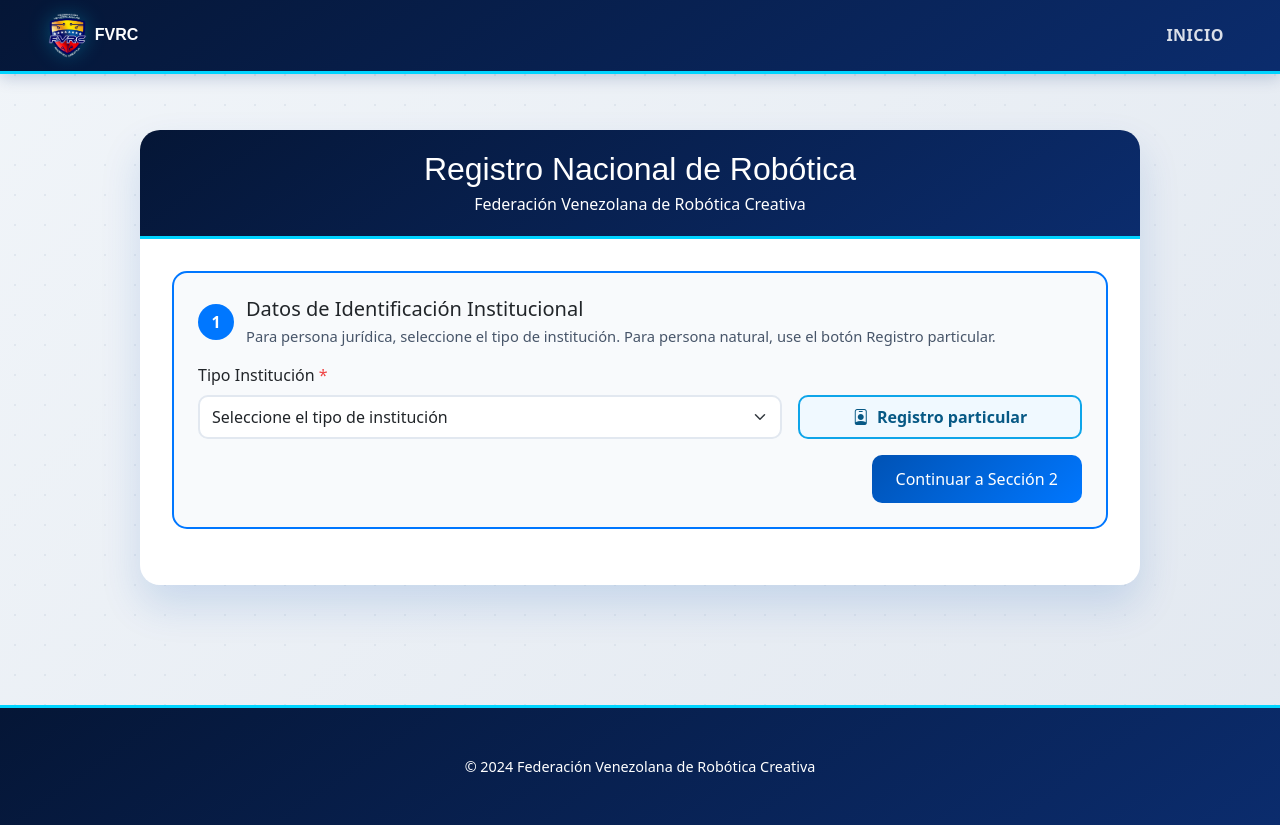
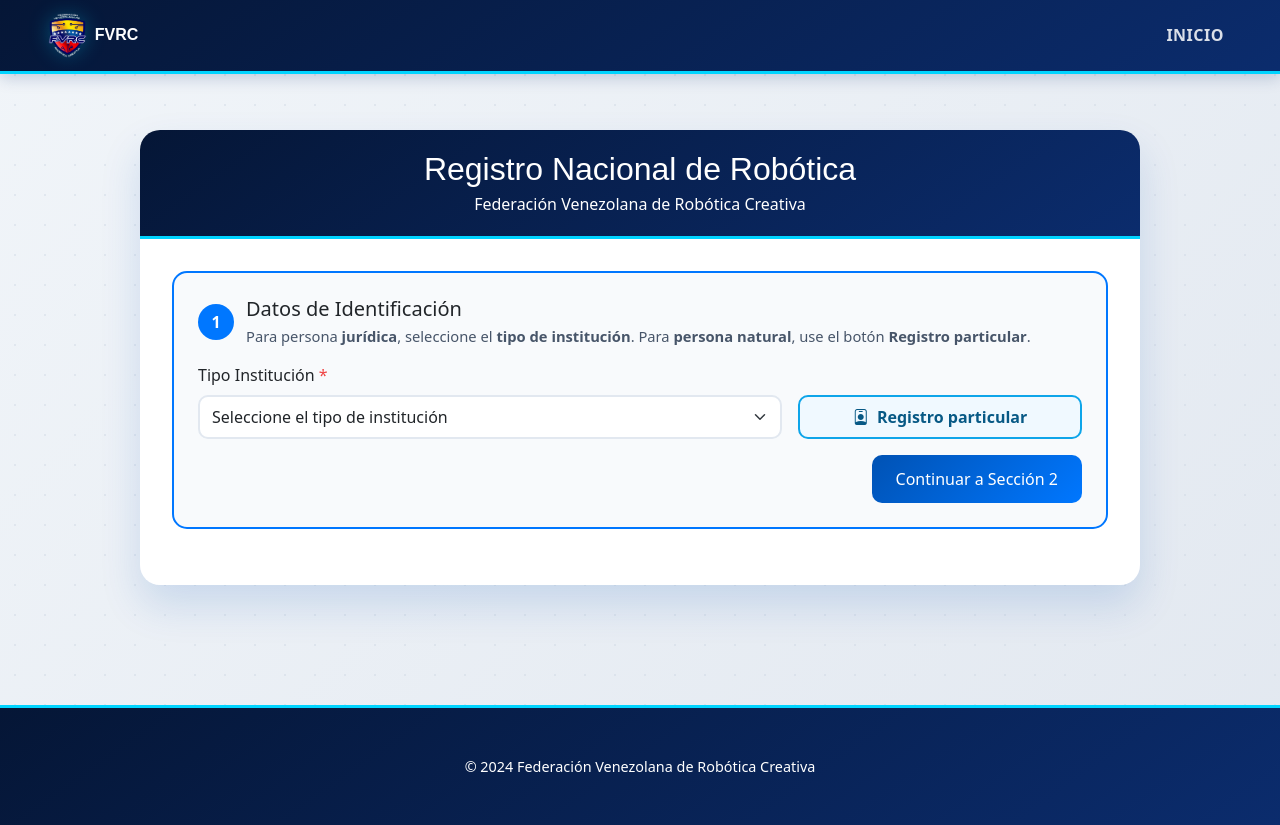
Before and after one commit to msathiu/Sistema-Nacional-de-Robotica, a Django app: page /instituciones/registrar/ in a window 1280 px wide. Run offline with Django 5.2, Linux system fonts and the light colour scheme; data that the repository does not hold is empty; parts of the project's set-up code (start-up, migrations or seed data) failed here and were passed over; some libraries are stand-ins or nearby versions; some web fonts are replaced.

Commit message:
Actualizado template registrar institución para dividir juridico de persona natural

```diff
--- a/SistemaRegistro/templates/users/registrar_institucion.html
+++ b/SistemaRegistro/templates/users/registrar_institucion.html
@@ -353,8 +353,8 @@
         <div class="section-header">
           <div class="section-number">1</div>
           <div>
-            <h5 class="mb-0">Datos de Identificación Institucional</h5>
-            <p class="section-help">Para persona jurídica, seleccione el tipo de institución. Para persona natural, use el botón Registro particular.</p>
+            <h5 class="mb-0">Datos de Identificación</h5>
+            <p class="section-help">Para persona <strong>jurídica</strong>, seleccione el <strong>tipo de institución</strong>. Para <strong>persona natural</strong>, use el botón <strong>Registro particular</strong>.</p>
           </div>
         </div>
 
```
